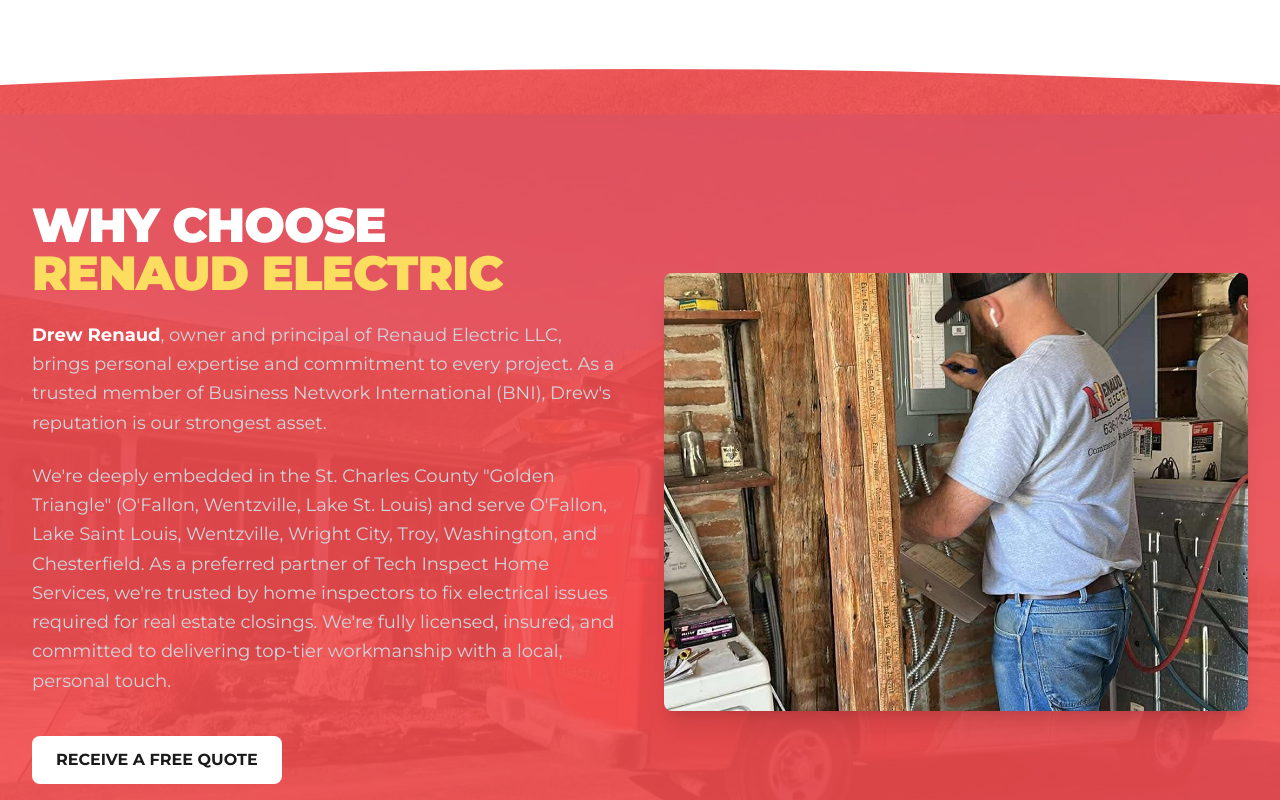
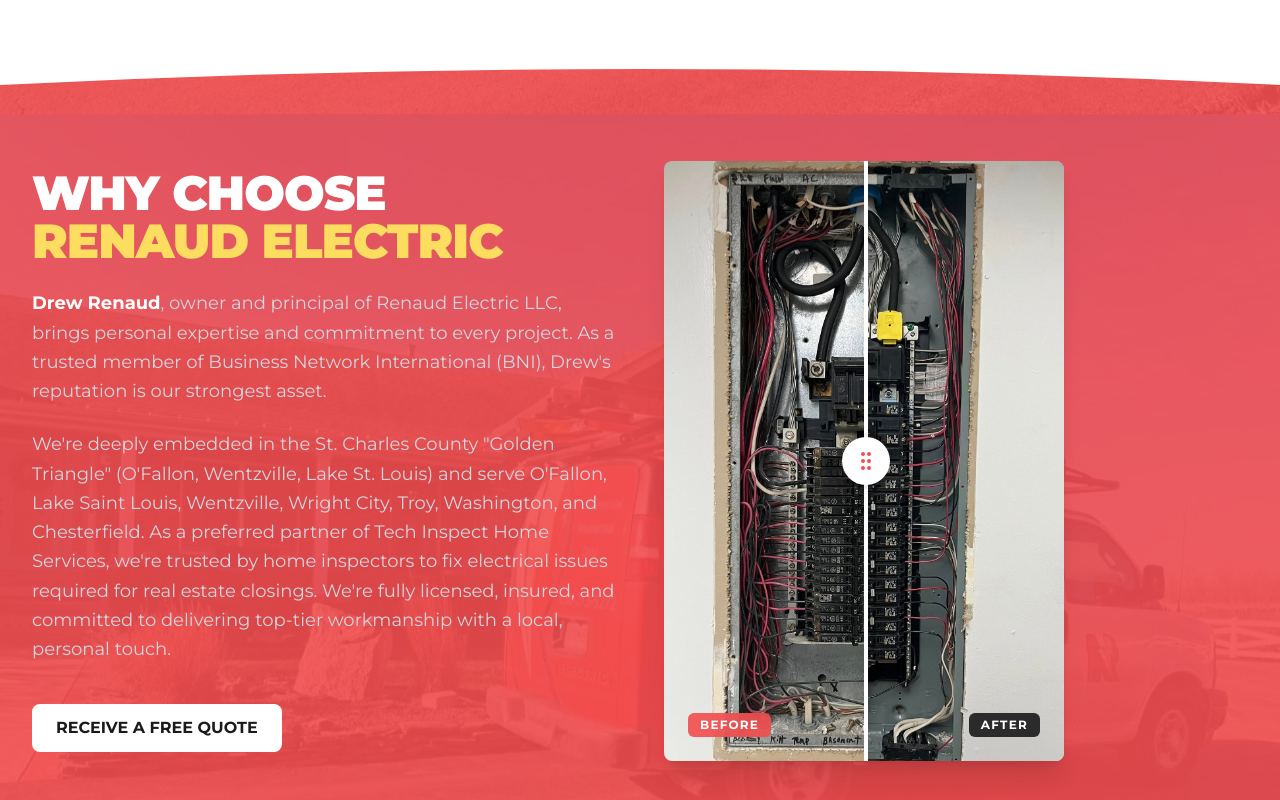
Before and after one commit to chev0004/renaud-electric, a Next.js app: page / in a window 1280 px wide. Shown: the part 1840-2640 px from the top of the page. Built offline with nearby package versions, Linux system fonts and the light colour scheme.

Commit message:
feat: before and after slider

```diff
--- /dev/null
+++ b/src/app/components/BeforeAfterSlider.tsx
@@ -0,0 +1,173 @@
+'use client';
+
+import { GripVertical } from 'lucide-react';
+import Image from 'next/image';
+import { useCallback, useEffect, useRef, useState } from 'react';
+
+const BEFORE_IMG = '/before.jpg';
+const AFTER_IMG = '/after.jpg';
+
+interface BeforeAfterSliderProps {
+  inline?: boolean;
+}
+
+export function BeforeAfterSlider({
+  inline = false,
+}: BeforeAfterSliderProps = {}) {
+  const [sliderPosition, setSliderPosition] = useState(50);
+  const [isDragging, setIsDragging] = useState(false);
+  const containerRef = useRef<HTMLDivElement>(null);
+
+  const handleMove = useCallback((clientX: number) => {
+    if (!containerRef.current) return;
+
+    const rect = containerRef.current.getBoundingClientRect();
+    const x = clientX - rect.left;
+    const percentage = Math.max(0, Math.min(100, (x / rect.width) * 100));
+
+    setSliderPosition(percentage);
+  }, []);
+
+  const onMouseMove = useCallback(
+    (e: MouseEvent) => {
+      handleMove(e.clientX);
+    },
+    [handleMove],
+  );
+
+  const onTouchMove = useCallback(
+    (e: TouchEvent) => {
+      e.preventDefault(); // Prevent vertical scrolling
+      handleMove(e.touches[0].clientX);
+    },
+    [handleMove],
+  );
+
+  const stopDragging = useCallback(() => {
+    setIsDragging(false);
+  }, []);
+
+  useEffect(() => {
+    if (isDragging) {
+      window.addEventListener('mousemove', onMouseMove);
+      window.addEventListener('mouseup', stopDragging);
+      window.addEventListener('touchmove', onTouchMove, { passive: false });
+      window.addEventListener('touchend', stopDragging);
+    } else {
+      window.removeEventListener('mousemove', onMouseMove);
+      window.removeEventListener('mouseup', stopDragging);
+      window.removeEventListener('touchmove', onTouchMove);
+      window.removeEventListener('touchend', stopDragging);
+    }
+
+    return () => {
+      window.removeEventListener('mousemove', onMouseMove);
+      window.removeEventListener('mouseup', stopDragging);
+      window.removeEventListener('touchmove', onTouchMove);
+      window.removeEventListener('touchend', stopDragging);
+    };
+  }, [isDragging, onMouseMove, onTouchMove, stopDragging]);
+
+  const sliderContent = (
+    <div className="relative -mx-2 w-[calc(100%+1rem)] px-2 sm:mx-0 sm:w-full sm:px-0">
+      <div
+        ref={containerRef}
+        className="group relative aspect-2/3 w-full select-none overflow-hidden rounded-lg shadow-xl md:w-100"
+      >
+        {/* Before Image Layer */}
+        <div className="absolute inset-0">
+          <Image
+            src={BEFORE_IMG}
+            alt="Before"
+            fill
+            className="object-cover"
+            priority
+          />
+          {/* This tag is now part of the Before layer */}
+          <div className="pointer-events-none absolute bottom-6 left-6 z-10 rounded-md bg-brand-red/90 px-3 py-1 font-bold text-white text-xs uppercase tracking-widest backdrop-blur-md">
+            Before
+          </div>
+        </div>
+
+        {/* After Image Layer (Clipped) */}
+        <div
+          className="absolute inset-0 z-20 overflow-hidden"
+          style={{ clipPath: `inset(0 0 0 ${sliderPosition}%)` }}
+        >
+          <Image
+            src={AFTER_IMG}
+            alt="After"
+            fill
+            className="object-cover"
+            priority
+          />
+          {/* This tag is part of the After layer and will cover the Before tag */}
+          <div className="pointer-events-none absolute right-6 bottom-6 z-10 rounded-md bg-brand-dark/90 px-3 py-1 font-bold text-white text-xs uppercase tracking-widest backdrop-blur-md">
+            After
+          </div>
+        </div>
+
+        {/* Slider Line */}
+        <div
+          className="absolute top-0 bottom-0 z-30 w-1 bg-white shadow-[0_0_15px_rgba(0,0,0,0.3)]"
+          style={{ left: `${sliderPosition}%` }}
+        >
+          {/* Handle */}
+          <div
+            className={`absolute top-1/2 left-1/2 flex h-12 w-12 -translate-x-1/2 -translate-y-1/2 cursor-ew-resize touch-none items-center justify-center rounded-full bg-white shadow-2xl ring-4 ring-black/5 transition-transform ${isDragging ? 'scale-110' : 'group-hover:scale-105'}`}
+            role="slider"
+            aria-label="Electrical transformation slider"
+            aria-valuenow={sliderPosition}
+            tabIndex={0}
+            onMouseDown={(e) => {
+              e.stopPropagation();
+              setIsDragging(true);
+            }}
+            onTouchStart={(e) => {
+              e.stopPropagation();
+              setIsDragging(true);
+              // Prevent default only when touching the handle
+              if (e.touches.length === 1) {
+                e.preventDefault();
+              }
+            }}
+            onKeyDown={(e) => {
+              if (e.key === 'ArrowLeft')
+                setSliderPosition((p) => Math.max(0, p - 5));
+              if (e.key === 'ArrowRight')
+                setSliderPosition((p) => Math.min(100, p + 5));
+            }}
+          >
+            <GripVertical className="h-6 w-6 text-brand-red" />
+          </div>
+        </div>
+      </div>
+    </div>
+  );
+
+  if (inline) {
+    return sliderContent;
+  }
+
+  return (
+    <section id="before-after" className="relative bg-white py-20">
+      <div className="relative z-10 mx-auto max-w-7xl px-4 sm:px-6 lg:px-8">
+        <div className="mb-12 text-center">
+          <h2 className="mb-4 font-black text-4xl text-brand-dark tracking-tight sm:text-5xl">
+            See The <span className="text-brand-red">Transformation</span>
+          </h2>
+          <p className="mx-auto max-w-2xl text-gray-600 text-lg">
+            Drag the slider to see how we resolve inspection deal-breakers.
+          </p>
+        </div>
+
+        <div className="mx-auto max-w-124">
+          {sliderContent}
+          <p className="mt-6 text-center text-gray-400 text-sm italic">
+            Click and drag to compare the results
+          </p>
+        </div>
+      </div>
+    </section>
+  );
+}
--- a/src/app/components/WhyChooseUs.tsx
+++ b/src/app/components/WhyChooseUs.tsx
@@ -1,4 +1,4 @@
-import Image from 'next/image';
+import { BeforeAfterSlider } from './BeforeAfterSlider';
 import { CurvedEdges } from './CurvedEdges';
 
 export function WhyChooseUs() {
@@ -11,13 +11,12 @@
       <div className="absolute inset-0 bg-brand-red/90"></div>
       <CurvedEdges />
 
-      <div className="relative z-10 mx-auto max-w-7xl px-4 pt-20 sm:px-6 lg:px-8">
+      <div className="relative z-10 mx-auto max-w-7xl px-4 pt-10 pb-10 sm:px-6 lg:px-8">
         <div className="grid items-center gap-12 lg:grid-cols-2">
           {/* Left Content */}
           <div className="space-y-6">
             <h2 className="font-black text-4xl text-white tracking-tight sm:text-5xl">
-              Why Choose{' '}
-              <br />
+              Why Choose <br />
               <span className="text-brand-yellow">Renaud Electric</span>
             </h2>
             <p className="text-gray-300 text-lg leading-relaxed">
@@ -47,16 +46,9 @@
             </div>
           </div>
 
-          {/* Right Image */}
+          {/* Right Slider */}
           <div className="relative">
-            <div className="relative aspect-[4/3] overflow-hidden rounded-lg shadow-xl">
-              <Image
-                src="/why-choose.jpg"
-                alt="Drew Renaud, Owner and Principal of Renaud Electric LLC"
-                fill
-                className="object-cover"
-              />
-            </div>
+            <BeforeAfterSlider inline />
           </div>
         </div>
       </div>
```
Also changed, not shown: public/after.jpg (added), public/before.jpg (added).
